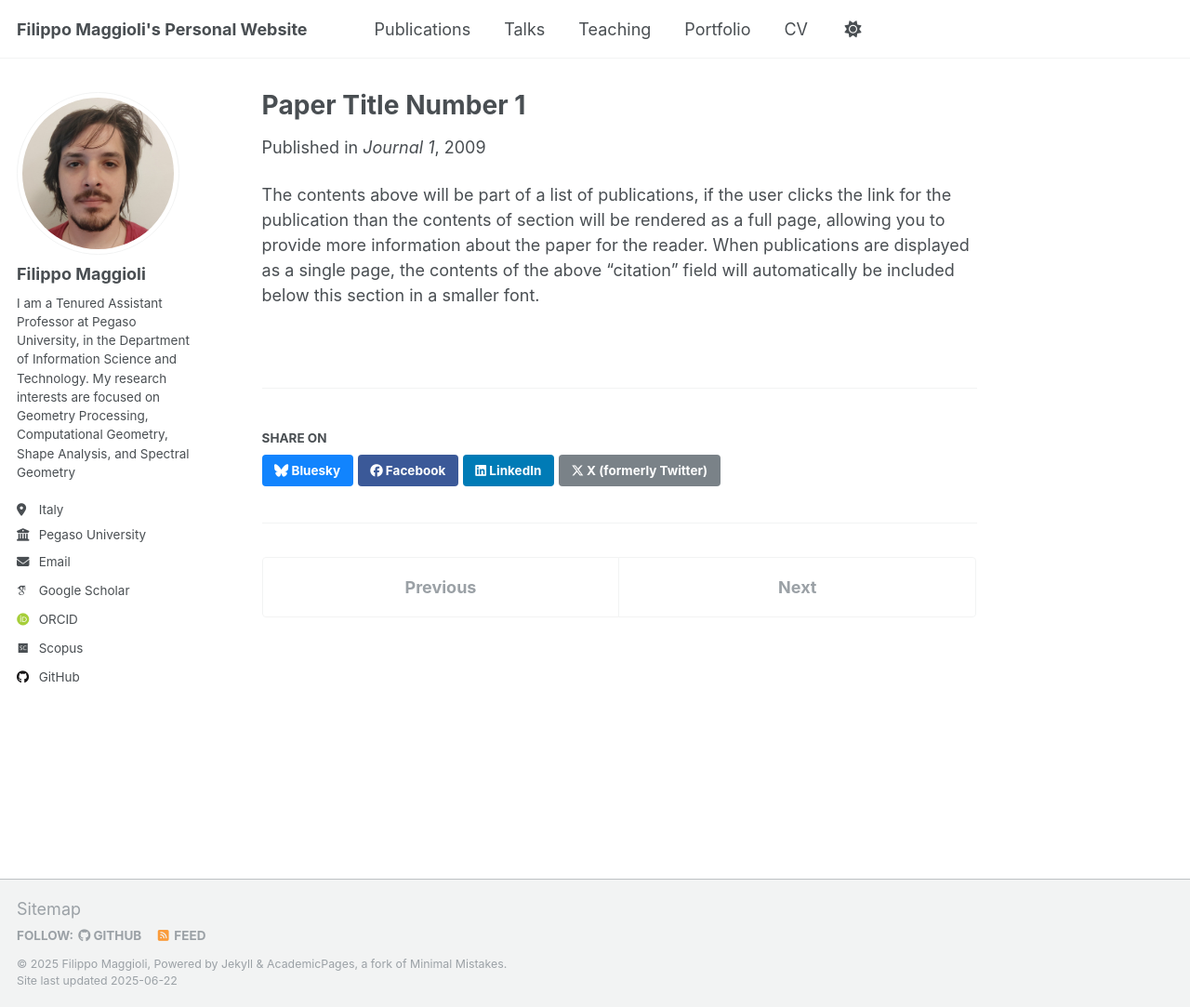
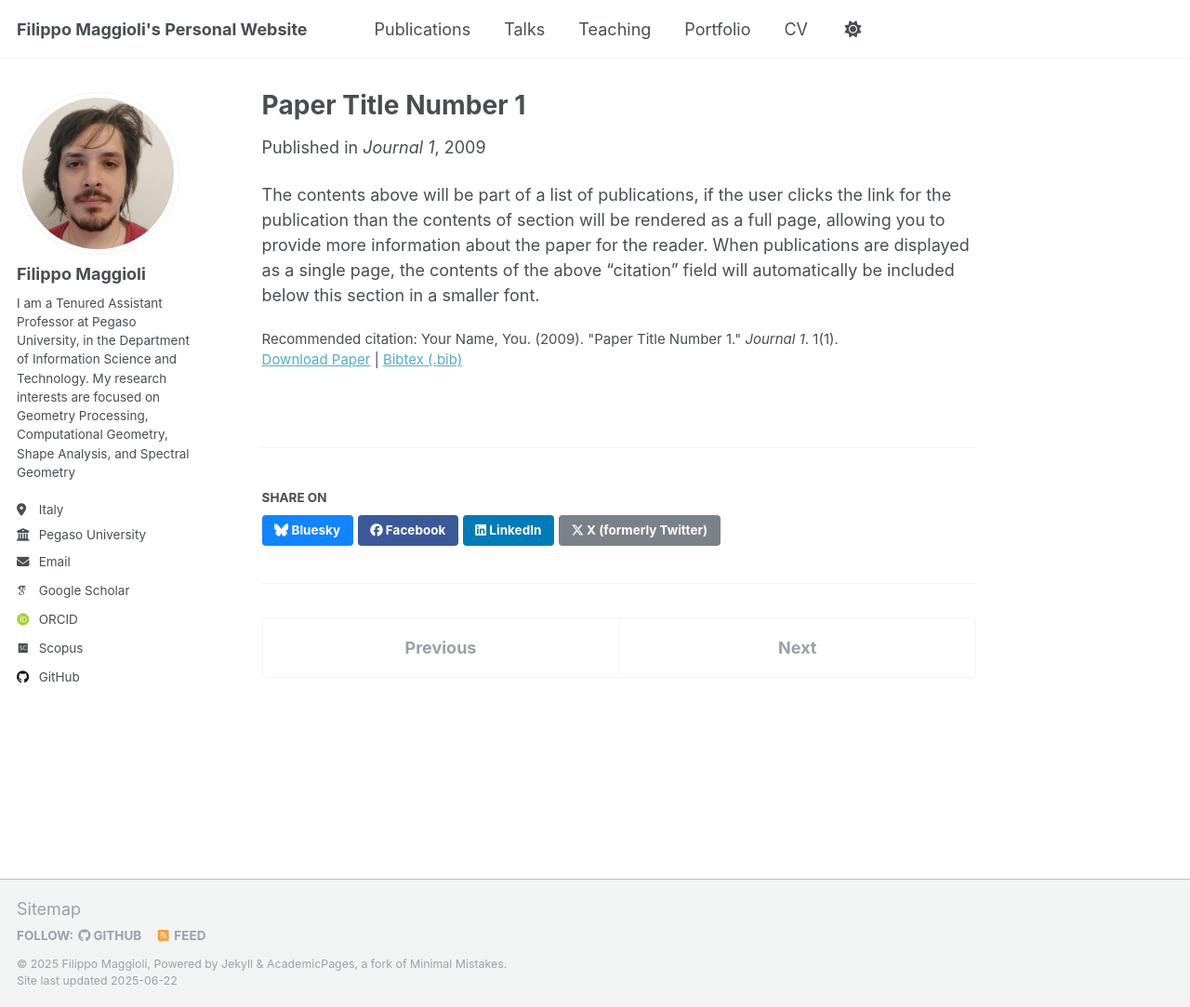
Before and after one commit to fmaggioli/fmaggioli.github.io, a Jekyll site: the page built from _publications/2009-10-01-paper-title-number-1.md, in a window 1280 px wide and 1083 px high. Shown: the whole window at 93% size. Built offline with Jekyll 4.4.1, drawn with Linux system fonts in a browser that asks for light colours; some web fonts are replaced.

```diff
--- a/_layouts/single.html
+++ b/_layouts/single.html
@@ -47,18 +47,18 @@ layout: default
       <section class="page__content" itemprop="text">
         {{ content }}
 
-        {% if post.citation and post.paperurl and post.codeurl and post.bibtexurl and post.arxivurl %}
-          <p style="font-size: smaller">Recommended citation: {{ post.citation }}<br /><a href="{{ post.paperurl }}">PDF (Author version)</a> | <a href="{{ post.arxivurl }}">arXiv</a> | <a href="{{ post.codeurl }}">Code</a> | <a href="{{ post.bibtexurl }}">Bibtex (.bib)</a></p>
-        {% elsif post.citation and post.paperurl and post.codeurl and post.bibtexurl %}
-          <p style="font-size: smaller">Recommended citation: {{ post.citation }}<br /><a href="{{ post.paperurl }}">PDF (Author version)</a> | <a href="{{ post.codeurl }}">Code</a> | <a href="{{ post.bibtexurl }}">Bibtex (.bib)</a></p>
-        {% elsif post.citation and post.paperurl and post.bibtexurl and post.arxivurl %}
-          <p style="font-size: smaller">Recommended citation: {{ post.citation }}<br /><a href="{{ post.paperurl }}">PDF (Author version)</a> | <a href="{{ post.arxivurl }}">arXiv</a> | <a href="{{ post.bibtexurl }}">Bibtex (.bib)</a></p>
-        {% elsif post.citation and post.paperurl and post.bibtexurl %}
-          <p style="font-size: smaller">Recommended citation: {{ post.citation }}<br /><a href="{{ post.paperurl }}">Download Paper</a> | <a href="{{ post.bibtexurl }}">Bibtex (.bib)</a></p>
-        {% elsif post.citation and post.paperurl %}
-          <p style="font-size: smaller">Recommended citation: {{ post.citation }}<br /><a href="{{ post.paperurl }}">Download Paper</a></p>
-        {% elsif post.citation %}
-          <p style="font-size: smaller">Recommended citation: {{ post.citation }}</p>
+        {% if page.citation and page.paperurl and page.codeurl and page.bibtexurl and page.arxivurl %}
+          <p style="font-size: smaller">Recommended citation: {{ page.citation }}<br /><a href="{{ page.paperurl }}">PDF (Author version)</a> | <a href="{{ page.arxivurl }}">arXiv</a> | <a href="{{ page.codeurl }}">Code</a> | <a href="{{ page.bibtexurl }}">Bibtex (.bib)</a></p>
+        {% elsif page.citation and page.paperurl and page.codeurl and page.bibtexurl %}
+          <p style="font-size: smaller">Recommended citation: {{ page.citation }}<br /><a href="{{ page.paperurl }}">PDF (Author version)</a> | <a href="{{ page.codeurl }}">Code</a> | <a href="{{ page.bibtexurl }}">Bibtex (.bib)</a></p>
+        {% elsif page.citation and page.paperurl and page.bibtexurl and page.arxivurl %}
+          <p style="font-size: smaller">Recommended citation: {{ page.citation }}<br /><a href="{{ page.paperurl }}">PDF (Author version)</a> | <a href="{{ page.arxivurl }}">arXiv</a> | <a href="{{ page.bibtexurl }}">Bibtex (.bib)</a></p>
+        {% elsif page.citation and page.paperurl and page.bibtexurl %}
+          <p style="font-size: smaller">Recommended citation: {{ page.citation }}<br /><a href="{{ page.paperurl }}">Download Paper</a> | <a href="{{ page.bibtexurl }}">Bibtex (.bib)</a></p>
+        {% elsif page.citation and page.paperurl %}
+          <p style="font-size: smaller">Recommended citation: {{ page.citation }}<br /><a href="{{ page.paperurl }}">Download Paper</a></p>
+        {% elsif page.citation %}
+          <p style="font-size: smaller">Recommended citation: {{ page.citation }}</p>
         {% endif %}
 
         {% if page.link %}<div><a href="{{ page.link }}" class="btn">{{ site.data.ui-text[site.locale].ext_link_label | default: "Direct Link" }}</a></div>{% endif %}
```
Also changed, not shown: _includes/publication-single.html (+16 -12 lines).
